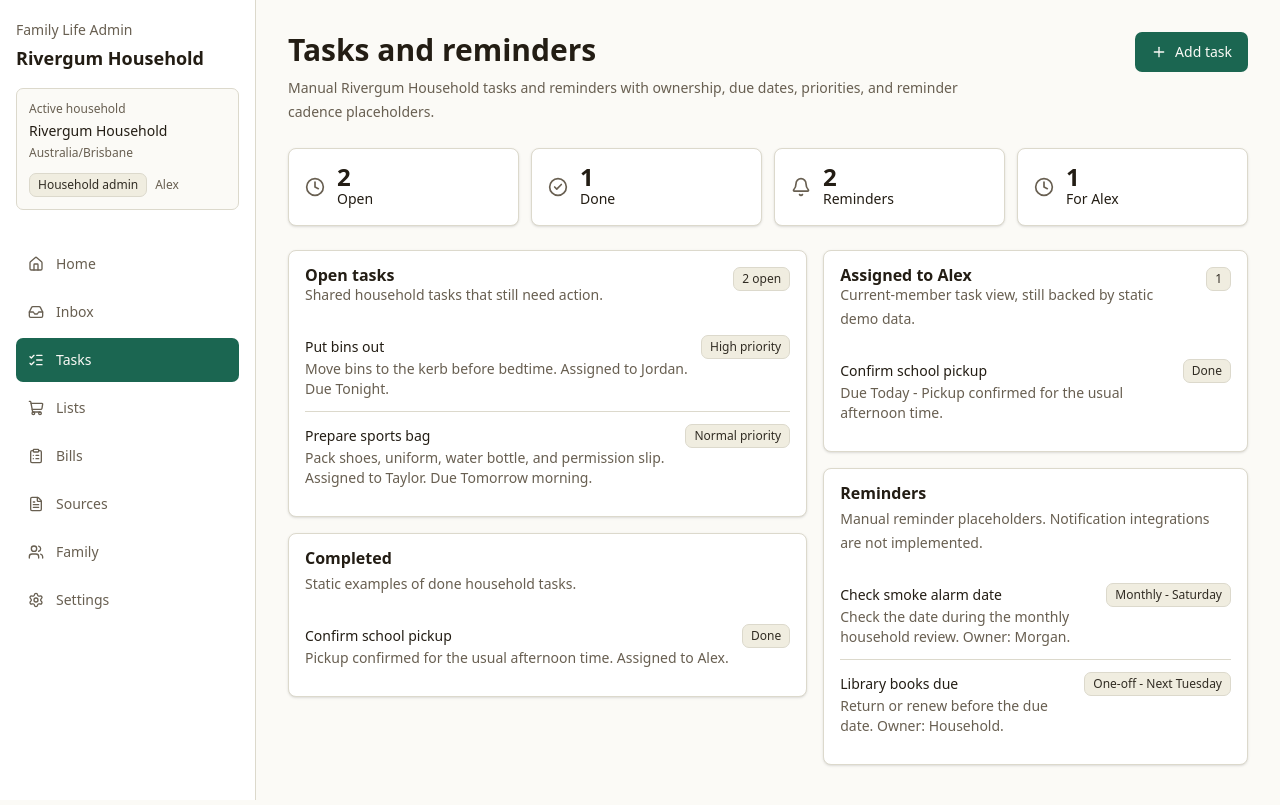
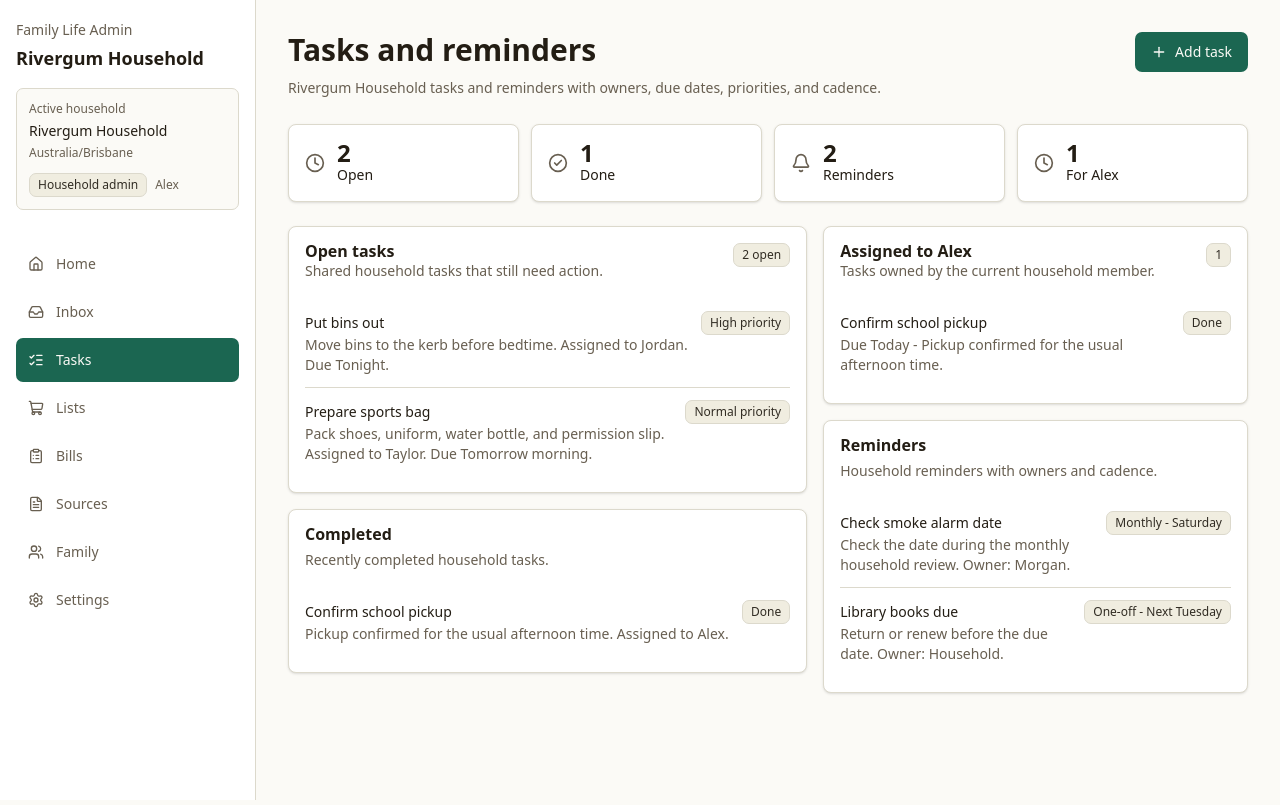
Before and after one commit to LatinMaestro/Life-Admin, a Next.js app: page /tasks in a window 1280 px wide. Built offline with nearby package versions, Linux system fonts and the light colour scheme.

Commit message:
Polish tasks and reminders copy

```diff
--- a/src/app/tasks/page.tsx
+++ b/src/app/tasks/page.tsx
@@ -25,7 +25,7 @@ export default function TasksPage() {
     <>
       <PageHeader
         title="Tasks and reminders"
-        description={`Manual ${household.name} tasks and reminders with ownership, due dates, priorities, and reminder cadence placeholders.`}
+        description={`${household.name} tasks and reminders with owners, due dates, priorities, and cadence.`}
         action={
           <Button type="button">
             <Plus className="h-4 w-4" aria-hidden="true" />
@@ -100,7 +100,7 @@ export default function TasksPage() {
           <Card>
             <CardHeader>
               <CardTitle>Completed</CardTitle>
-              <CardDescription>Static examples of done household tasks.</CardDescription>
+              <CardDescription>Recently completed household tasks.</CardDescription>
             </CardHeader>
             <CardContent>
               {doneTasks.map((task) => (
@@ -121,7 +121,7 @@ export default function TasksPage() {
               <div className="flex items-start justify-between gap-3">
                 <div>
                   <CardTitle>Assigned to {currentMember.displayName}</CardTitle>
-                  <CardDescription>Current-member task view, still backed by static demo data.</CardDescription>
+                  <CardDescription>Tasks owned by the current household member.</CardDescription>
                 </div>
                 <Badge>{assignedToCurrentMember.length}</Badge>
               </div>
@@ -141,7 +141,7 @@ export default function TasksPage() {
           <Card>
             <CardHeader>
               <CardTitle>Reminders</CardTitle>
-              <CardDescription>Manual reminder placeholders. Notification integrations are not implemented.</CardDescription>
+              <CardDescription>Household reminders with owners and cadence.</CardDescription>
             </CardHeader>
             <CardContent>
               {reminders.map((reminder) => (
```
